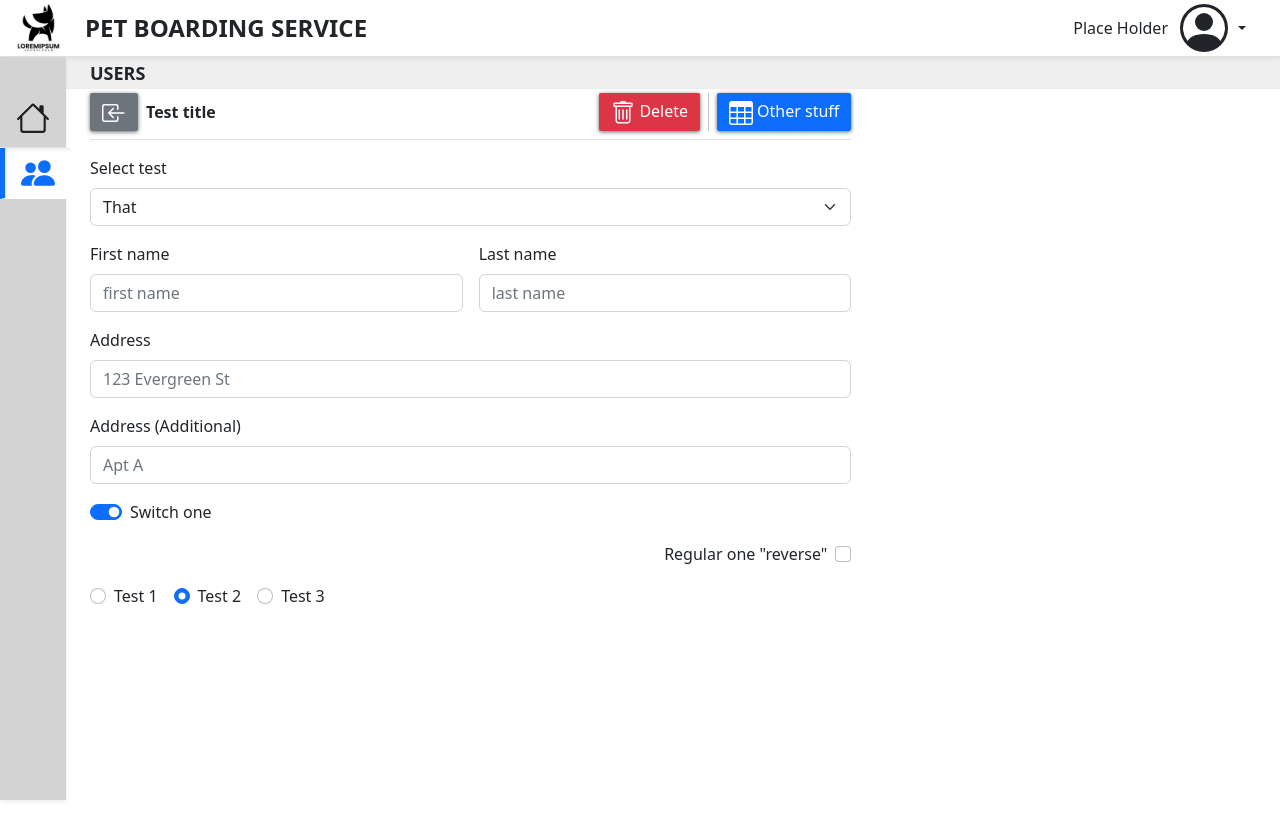
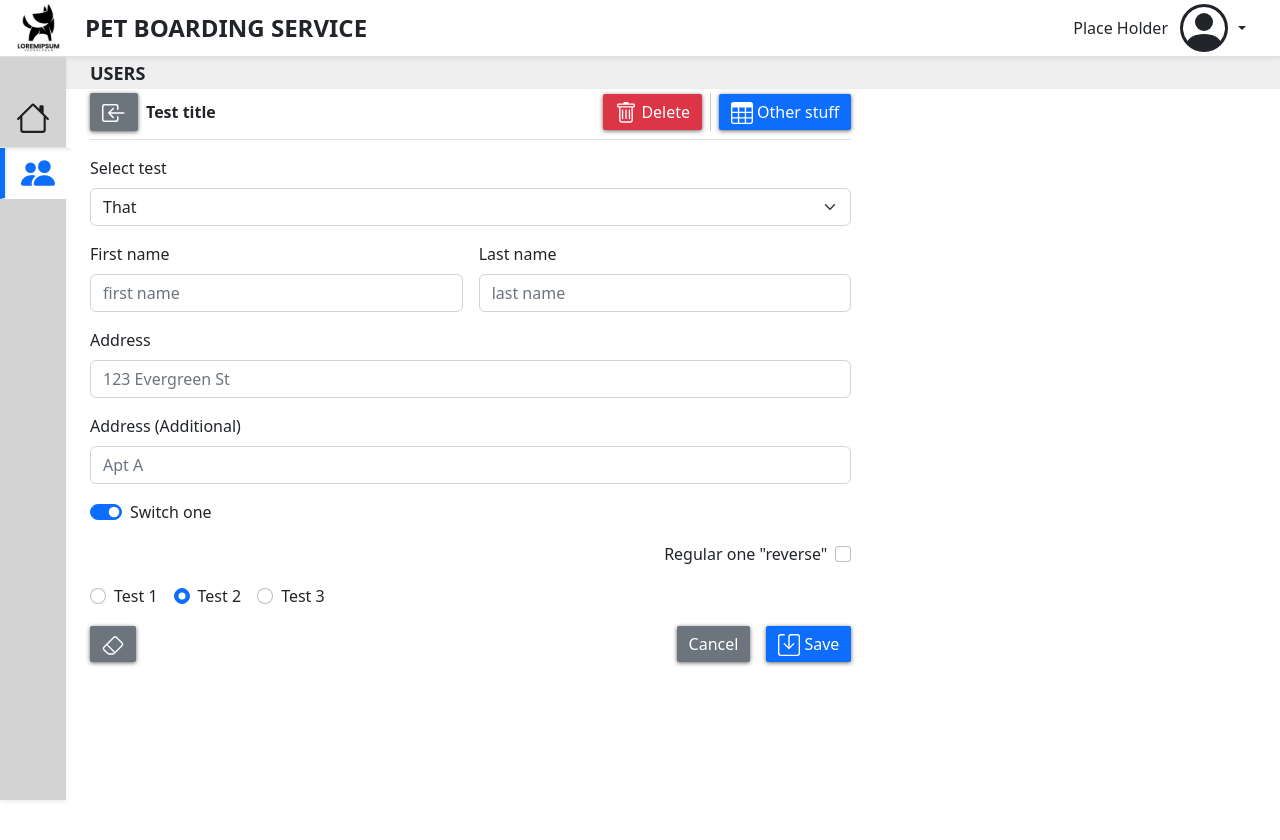
Before and after one commit to UlisesPeguero/pbs-frontend, a React (Create React App) app: page /users in a window 1280 px wide. Shown: the top 840 px of the page. Built offline with nearby package versions, Linux system fonts and the light colour scheme.

Commit message:
Retooled Toolbar and Button

```diff
--- a/src/modules/test/Test.jsx
+++ b/src/modules/test/Test.jsx
@@ -8,9 +8,10 @@ export default function Test() {
   return (
     <>
       <ContentHeader title='Test title'>
-        <ToolBar align='right' buttons={[
+        <ToolBar align='right'
+          buttons={[
             {
-            name: 'Delete',
+              text: 'Delete',
               message: 'Delete some test.',
               classes: 'btn-danger',
               icon: 'Trash',
@@ -18,7 +19,7 @@ export default function Test() {
             }, {
               separator: true
             }, {
-            name: 'Other stuff',
+              text: 'Other stuff',
               message: 'Some other stuff..',
               icon: 'Table',
               onClick: () => console.log('Other something')
--- a/src/modules/test/TestForm.jsx
+++ b/src/modules/test/TestForm.jsx
@@ -1,10 +1,13 @@
-import React from 'react';
+import React, { useState } from 'react';
 import Input from '../../ui/form/Input';
 import CheckBox from '../../ui/form/CheckBox';
 import Radio from '../../ui/form/Radio';
 import Select from '../../ui/form/Select';
+import ToolBar from '../../ui/ToolBar';
 
 export default function TestForm() {
+  const [btnSaveBusy, setBtnSaveBusy] = useState(false);
+  const handleBtnSaveUpdate = () => setBtnSaveBusy(!btnSaveBusy);
   return (
     <form className="row g-3">
       <Select
@@ -60,6 +63,30 @@ export default function TestForm() {
           { value: 'test3', label: 'Test 3' },
         ]}
       />
+
+      <ToolBar
+        classes='w-100'
+        gap={3}
+        buttons={[
+          {
+            icon: 'Eraser',
+            classes: 'btn-secondary me-auto',
+            message: 'Reset form',
+            type: 'reset',
+          }, {
+            text: 'Cancel',
+            classes: 'btn-secondary',
+            message: 'Cancel',
+            onClick: handleBtnSaveUpdate
+          }, {
+            text: 'Save',
+            icon: 'Save',
+            message: 'Save all changes',
+            busy: btnSaveBusy
+          }
+        ]}
+      />
+
     </form>
   );
 }
--- a/src/ui/Button.jsx
+++ b/src/ui/Button.jsx
@@ -1,13 +1,27 @@
 import React from 'react';
 import { Icon } from './Icon';
 
-export default function Button({ text, icon, children, type = 'button', onClick, classes = 'btn-primary', tooltip }) {
+export default function Button({
+  id,
+  text,
+  icon,
+  children,
+  type = 'button',
+  onClick,
+  classes = 'btn-primary',
+  busy = false,
+  spinnerClass = 'spinner-border spinner-border-sm',
+  tooltip,
+  disabled,
+  ...rest
+}) {
   // TODO: Testing styles
   const style = {
     outline: 'none',
     borderWidth: '0',
     borderRadius: '2px',
-    boxShadow: '0 1px 4px rgba(0, 0, 0, .6)'
+    boxShadow: '0 1px 4px rgba(0, 0, 0, .6)',
+
   };
 
   let ButtonContent = null;
@@ -15,7 +29,10 @@ export default function Button({ text, icon, children, type = 'button', onClick,
     ButtonContent = () =>
       <>
         {
-          icon && <Icon iconName={icon} size={24} />
+          (icon && !busy) && <Icon iconName={icon} size={22} />
+        }
+        {
+          busy && <span className={spinnerClass}></span>
         }
         {
           text && <span className={'d-none d-sm-inline' + (icon ? ' ms-1' : '')}>{text}</span>
@@ -23,9 +40,17 @@ export default function Button({ text, icon, children, type = 'button', onClick,
       </>;
   }
 
-
   return (
-    <button style={style} className={'btn ' + classes} type={type} onClick={onClick} title={tooltip}>
+    <button
+      id={id || 'btn' + (text ? text.replace(' ', '') : icon)}
+      style={style}
+      className={'btn ' + classes}
+      type={type}
+      onClick={onClick}
+      title={tooltip}
+      disabled={disabled || busy}
+      {...rest}
+    >
       {
         ButtonContent
           ? <ButtonContent />
--- a/src/ui/ToolBar.jsx
+++ b/src/ui/ToolBar.jsx
@@ -1,20 +1,22 @@
 import React from 'react';
 import Button from './Button';
 
-export default function ToolBar({ buttons, align, classes = '' }) {
+export default function ToolBar({ buttons, align, classes = '', gap, ...rest }) {
   return (
-    <div className={"d-flex" + (align === 'right' ? ' ms-auto' : '') + classes}>
+    <div className={`hstack ${gap ? 'gap-' + gap : ''}  ${align === 'right' ? 'ms-auto' : ''} ${classes}`} {...rest}>
       {
         buttons.map((button, index) => {
           return button.separator
             ? <div className='vr mx-2' key={'separator' + index} />
             : <Button
-              key={button.name + index}
-              text={button.name}
+              key={button.id || 'btn' + index}
+              text={button.text}
               icon={button.icon}
               classes={button.classes}
               tooltip={button.message}
               onClick={button.onClick}
+              type={button.type}
+              busy={button.busy}
             />;
         })
       }
--- a/src/ui/form/Input.jsx
+++ b/src/ui/form/Input.jsx
@@ -1,6 +1,6 @@
 import React from 'react';
 
-export default function Input({ name, label, type = 'text', containerClasses, inputClasses = '', ...rest }) {
+export default function Input({ name, label, type = 'text', containerClasses = 'col-12', inputClasses = '', ...rest }) {
   const _containerClass = '' + containerClasses;
   const _inputClass = 'form-control' + inputClasses;
   const _labelClass = 'form-label';
```
Lines whose indentation alone changed are shown as unchanged.
